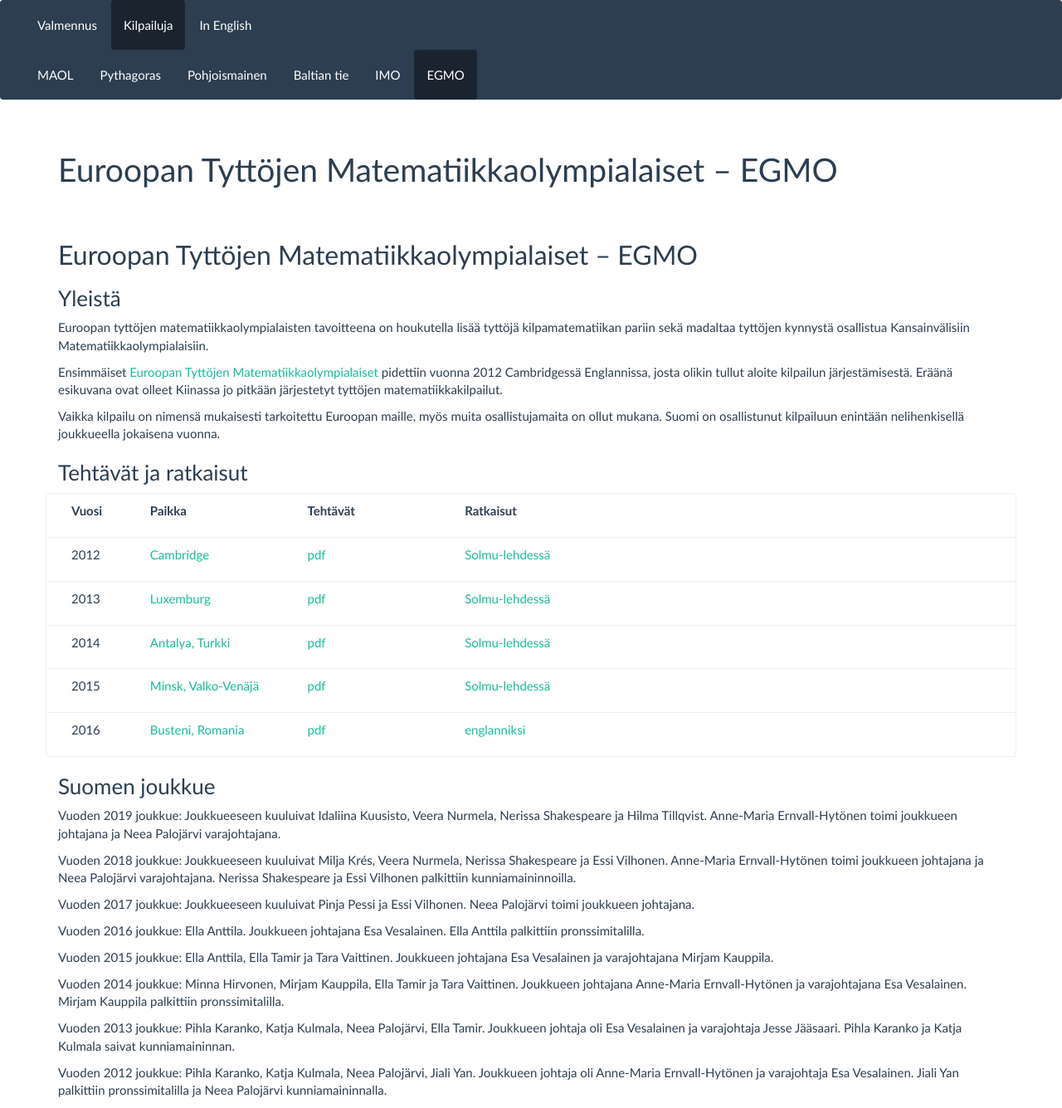
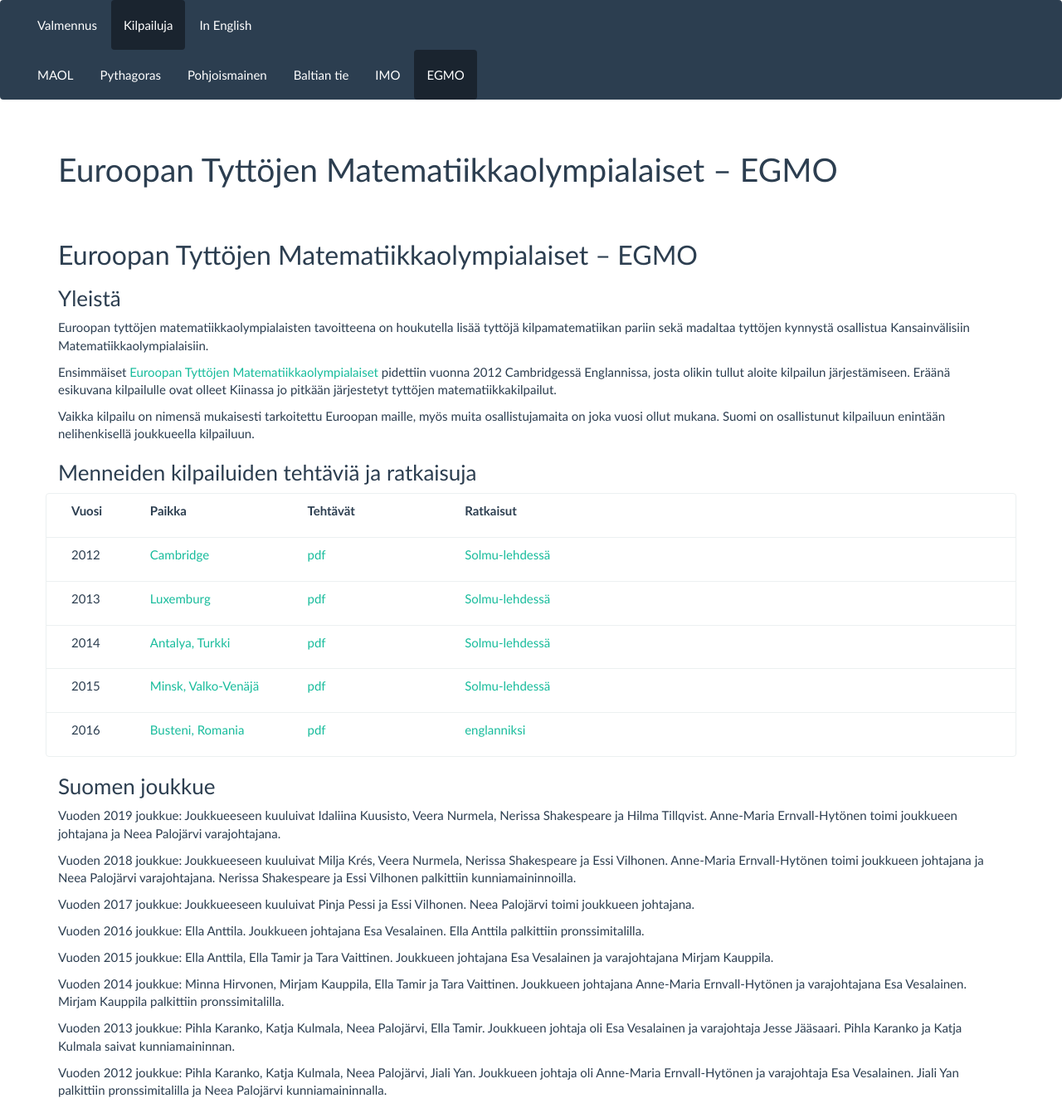
Before and after one commit to matematiikkakilpailut/matematiikkakilpailut.github.io, a Jekyll site: the page built from EGMO/index.md, in a window 1280 px wide. Shown: the whole page at 83% size. Built offline with Jekyll 4.4.1, drawn with Linux system fonts in a browser that asks for light colours.

Commit message:
Update index.md

```diff
--- a/EGMO/index.md
+++ b/EGMO/index.md
@@ -37,15 +37,15 @@ tyttöjä kilpamatematiikan pariin sekä madaltaa tyttöjen kynnystä
 osallistua Kansainvälisiin Matematiikka&shy;olympialaisiin.
 
 Ensimmäiset [Euroopan Tyttöjen Matematiikka&shy;olympialaiset](https://www.egmo.org/)
-pidettiin vuonna 2012 Cambridgessä Englannissa, josta olikin tullut aloite kilpailun järjestämisestä.
-Eräänä esikuvana ovat olleet Kiinassa jo pitkään järjestetyt tyttöjen
+pidettiin vuonna 2012 Cambridgessä Englannissa, josta olikin tullut aloite kilpailun järjestämiseen.
+Eräänä esikuvana kilpailulle ovat olleet Kiinassa jo pitkään järjestetyt tyttöjen
 matematiikka&shy;kilpailut.
 
 Vaikka kilpailu on nimensä mukaisesti tarkoitettu Euroopan maille,
-myös muita osallistujamaita on ollut mukana. Suomi on osallistunut
-kilpailuun enintään nelihenkisellä joukkueella jokaisena vuonna.
+myös muita osallistujamaita on joka vuosi ollut mukana. Suomi on osallistunut
+kilpailuun enintään nelihenkisellä joukkueella kilpailuun.
 
-### Tehtävät ja ratkaisut
+### Menneiden kilpailuiden tehtäviä ja ratkaisuja
 
 <div class="list-group">
 {% for k in page.kilpailut %}
```
